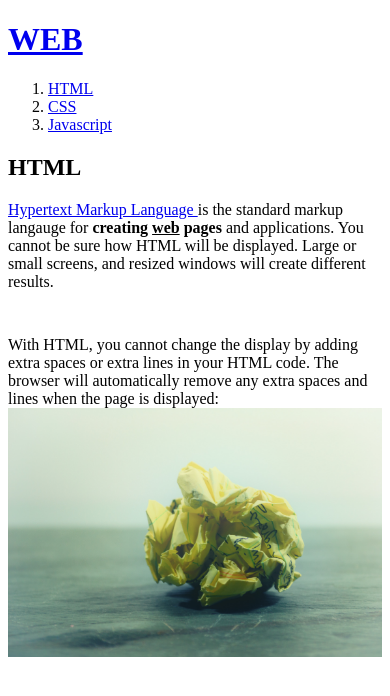
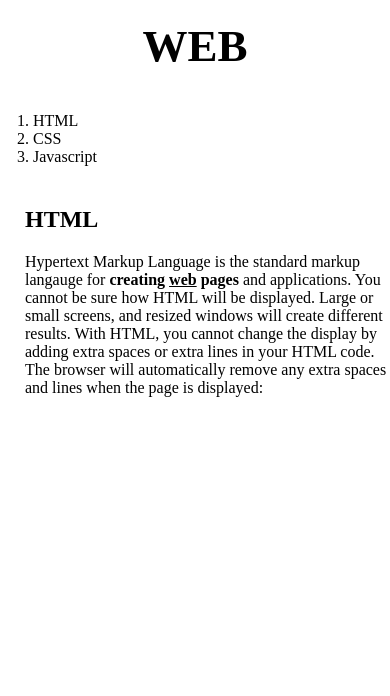
Before and after one commit to nevergettingold/web1, a plain HTML site: page 1.html in a window 390 px wide. Drawn offline with Linux system fonts and the light colour scheme.

Commit message:
Add files via upload

```diff
--- a/1.html
+++ b/1.html
@@ -5,16 +5,19 @@
     WEB1 - HTML
   </title>
   <meta charset="utf-8">
+<link rel="stylesheet" href="style.css">
 </head>
 <body>
   <h1>
     <a href="index.html">WEB</a>
   </h1>
+  <div id="grid">
   <ol>
     <li><a href="1.html">HTML</a></li>
     <li><a href="2.html">CSS</a></li>
     <li><a href="3.html">Javascript</a></li>
   </ol>
+  <div id="article">
   <h2>
     HTML
   </h2>
@@ -26,10 +29,9 @@
   <strong>creating <u>web</u> pages</strong> and applications.
   You cannot be sure how HTML will be displayed. Large or small screens, and resized
   windows will create different results.
-  </p>
-  <p style="margin-top:45px;">
   With HTML, you cannot change the display by adding extra spaces or extra lines in your HTML code.
   The browser will automatically remove any extra spaces and lines when the page is displayed:
-  <img src="coding.jpg" width="100%">
   </p>
+</div>
+</div>
 </body>
--- /dev/null
+++ b/style.css
@@ -0,0 +1,39 @@
+#grid {
+  display: grid;
+  grid-template-columns: 150px 1fr;
+}
+#grid ol{
+  padding-left:33px;
+}
+#article{
+  padding-left:25px;
+}
+body{
+  margin:0;
+}
+a {
+  color: black;
+  text-decoration: none;
+}
+h1 {
+  font-size: 45px;
+  text-align: center;
+  border-bottom:1px solid gray;
+  margin:0;
+  padding:20px;
+}
+ol{
+  border-right:1px solid gray;
+  width:100px;
+  margin:0;
+  padding:20px
+}
+@media(max-width:800px)
+{
+  #grid{
+    display:block;}
+  ol{
+    border-right:none;}
+    h1 {
+    border-bottom:none;}
+}
```
Also changed, not shown: 2.html (+10 -4 lines), 3.html (+5 -0 lines), box.html (added, +20 -0 lines), checkbox.html (added, +1 -0 lines), grid.html (added, +26 -0 lines), index.html (+5 -0 lines), mediaquery.html (added, +24 -0 lines).
